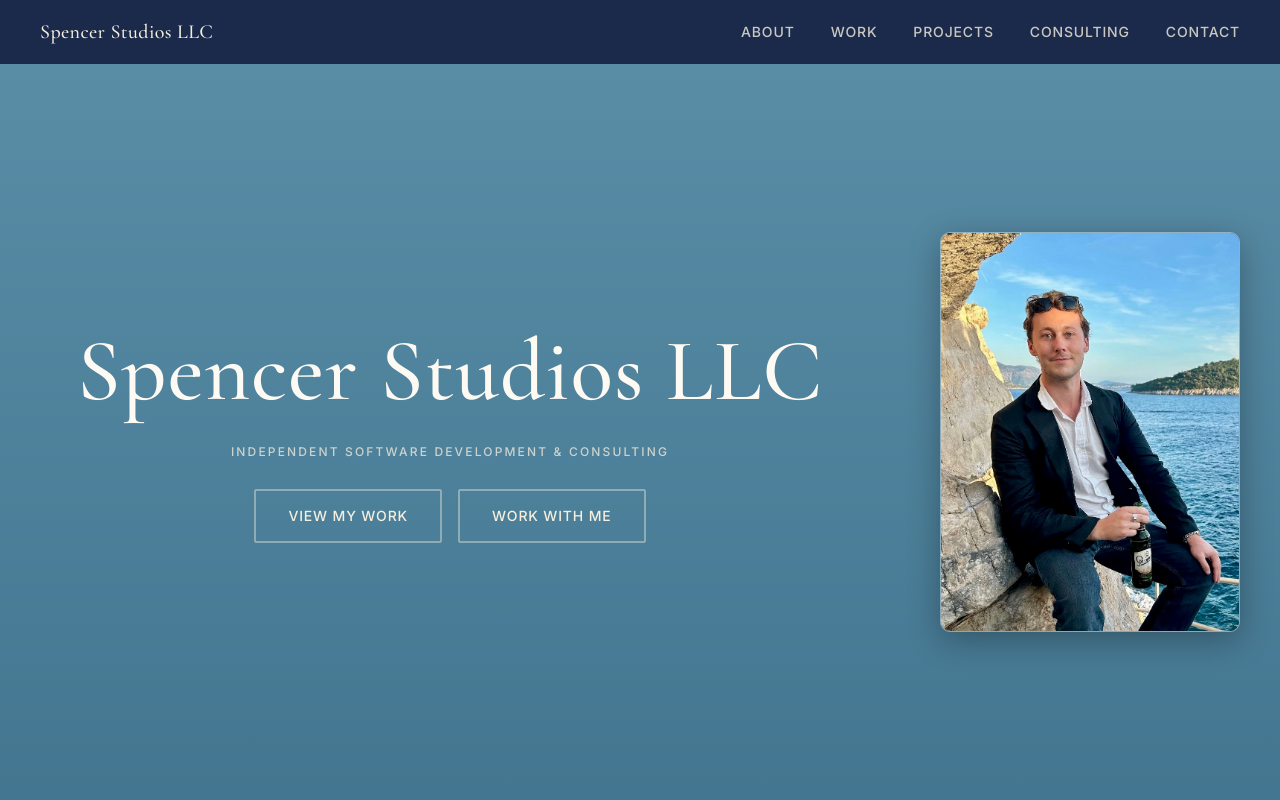
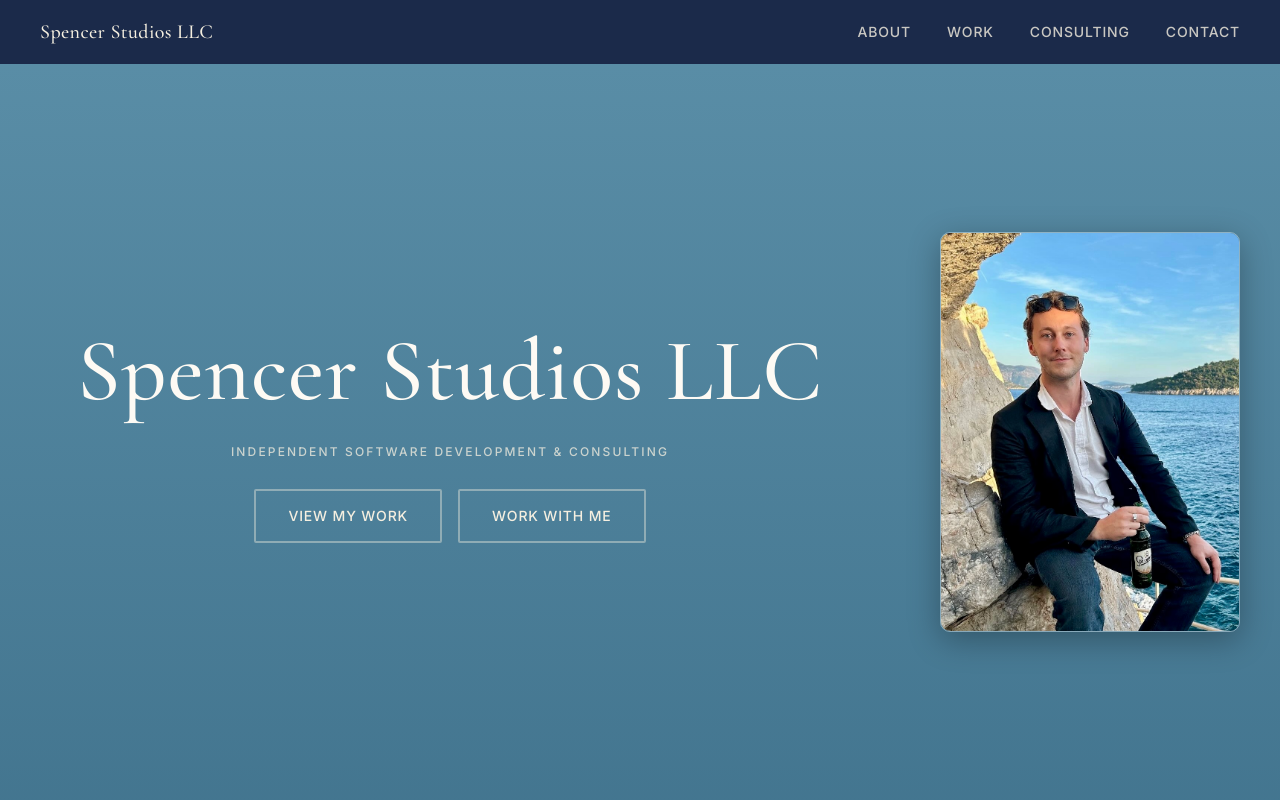
Before and after one commit to atreyu-s/SpencerStudiosWebsite, a React (Vite) app: page / in a window 1280 px wide. Shown: the top 800 px of the page. Built offline with nearby package versions, Linux system fonts and the light colour scheme.

Commit message:
Remove Projects from nav: detail page accessible via Work section only

```diff
--- a/src/components/Nav.jsx
+++ b/src/components/Nav.jsx
@@ -24,7 +24,6 @@ export default function Nav() {
       <ul className={`nav-links${open ? ' nav-links--open' : ''}`}>
         <li><a href={onHome ? '#about' : '/#about'} onClick={() => setOpen(false)}>About</a></li>
         <li><a href={onHome ? '#projects' : '/#projects'} onClick={() => setOpen(false)}>Work</a></li>
-        <li><Link to="/projects" onClick={() => setOpen(false)}>Projects</Link></li>
         <li><a href={onHome ? '#consulting' : '/#consulting'} onClick={() => setOpen(false)}>Consulting</a></li>
         <li><a href={onHome ? '#contact' : '/#contact'} onClick={() => setOpen(false)}>Contact</a></li>
       </ul>
```
